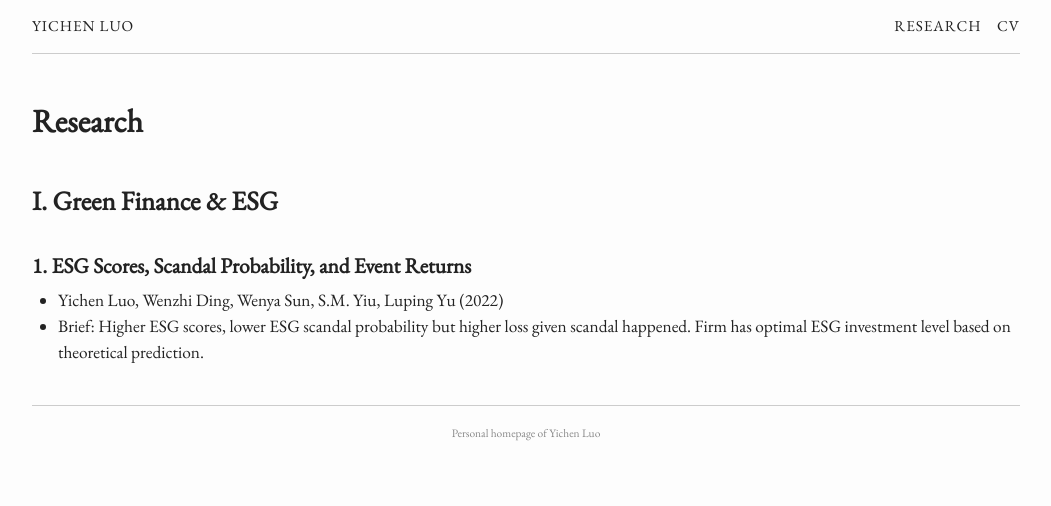
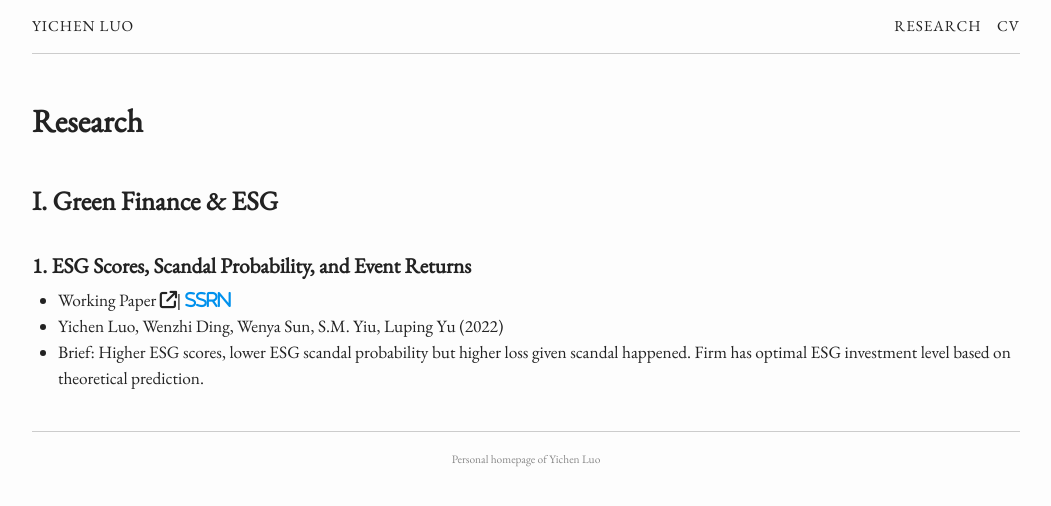
Before and after one commit to lyc0603/lyc0603.github.io, a Jekyll site: the page built from research.md, in a window 1280 px wide. Shown: the top 506 px of the page, without its empty margins (114-1165 px from the left). Built offline with Jekyll 4.4.1, drawn with Linux system fonts in a browser that asks for light colours.

Commit message:
add icon

```diff
--- a/research.md
+++ b/research.md
@@ -17,6 +17,7 @@
 <!-- [**{{item.title}}**]({% if item.internal %}{{item.url | prepend: site.baseurl}}
 {% else %}{{item.url}}{% endif %}){:target="_blank"} -->
 ### 1. {{item.title}}
+- Working Paper <i class="fa-solid fa-arrow-up-right-from-square">| [**SSRN**]({{item.url}})</i>
 - {{item.author}} ({{item.year}})
 - Brief: {{item.brief}}
 {% endfor %}
```
